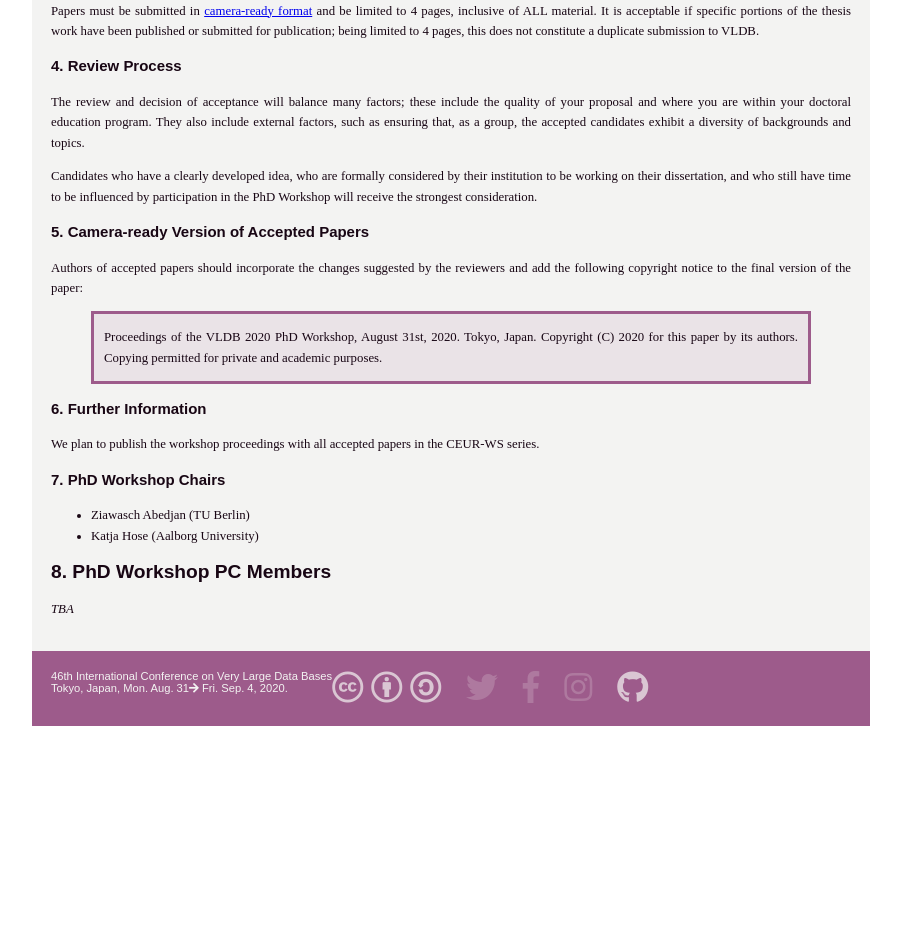
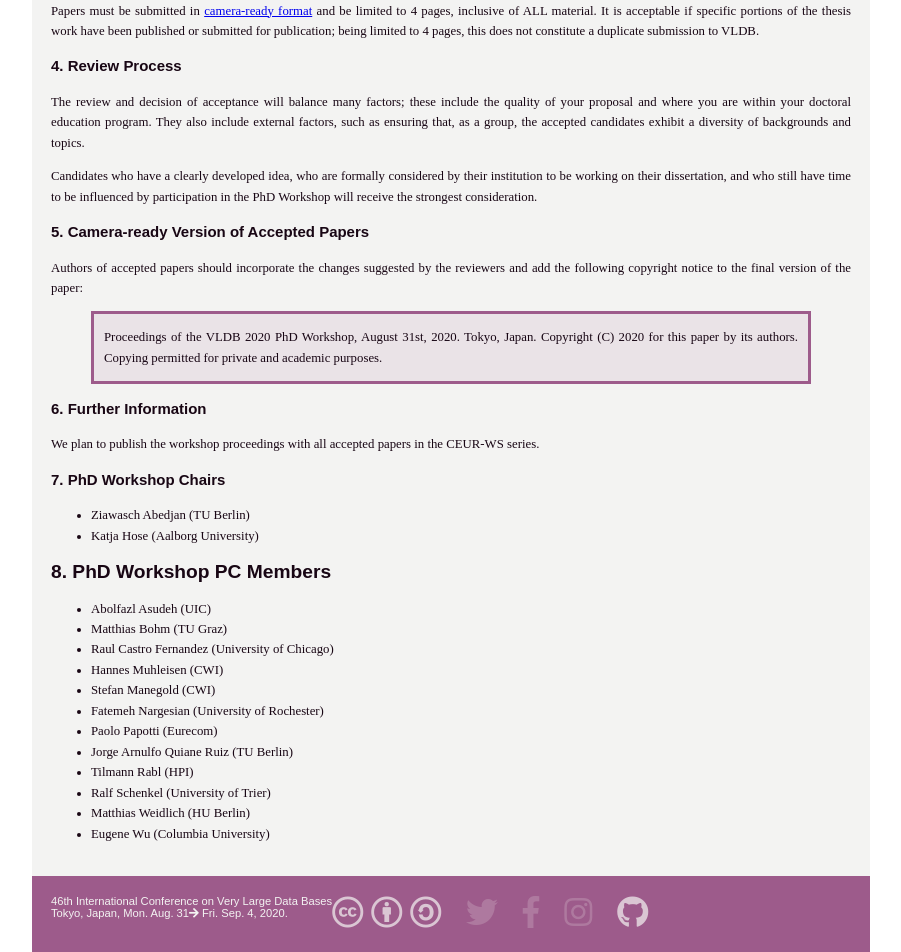
Before and after one commit to VLDB2020/developer-preview, a Jekyll site: the page built from phd-workshop.md, in a window 1280 px wide. Shown: the part 2138-3090 px from the top of the page, without its empty margins (189-1090 px from the left). Built offline with Jekyll 4.4.1, drawn with Linux system fonts in a browser that asks for light colours; nearby versions of some CDN libraries; some web fonts are replaced; comment, search, counter and statistics services are not loaded.

Commit message:
PhD Workshop PC Members

```diff
--- a/phd-workshop.md
+++ b/phd-workshop.md
@@ -48,4 +48,15 @@ We plan to publish the workshop proceedings with all accepted papers in the CEUR
 
 ## 8. PhD Workshop PC Members
 
-***TBA***
+* Abolfazl Asudeh (UIC)
+* Matthias Bohm (TU Graz)
+* Raul Castro Fernandez (University of Chicago)
+* Hannes Muhleisen (CWI)
+* Stefan Manegold (CWI)
+* Fatemeh Nargesian (University of Rochester)
+* Paolo Papotti (Eurecom)
+* Jorge Arnulfo Quiane Ruiz (TU Berlin)
+* Tilmann Rabl (HPI)
+* Ralf Schenkel (University of Trier)
+* Matthias Weidlich (HU Berlin)
+* Eugene Wu (Columbia University)
```
